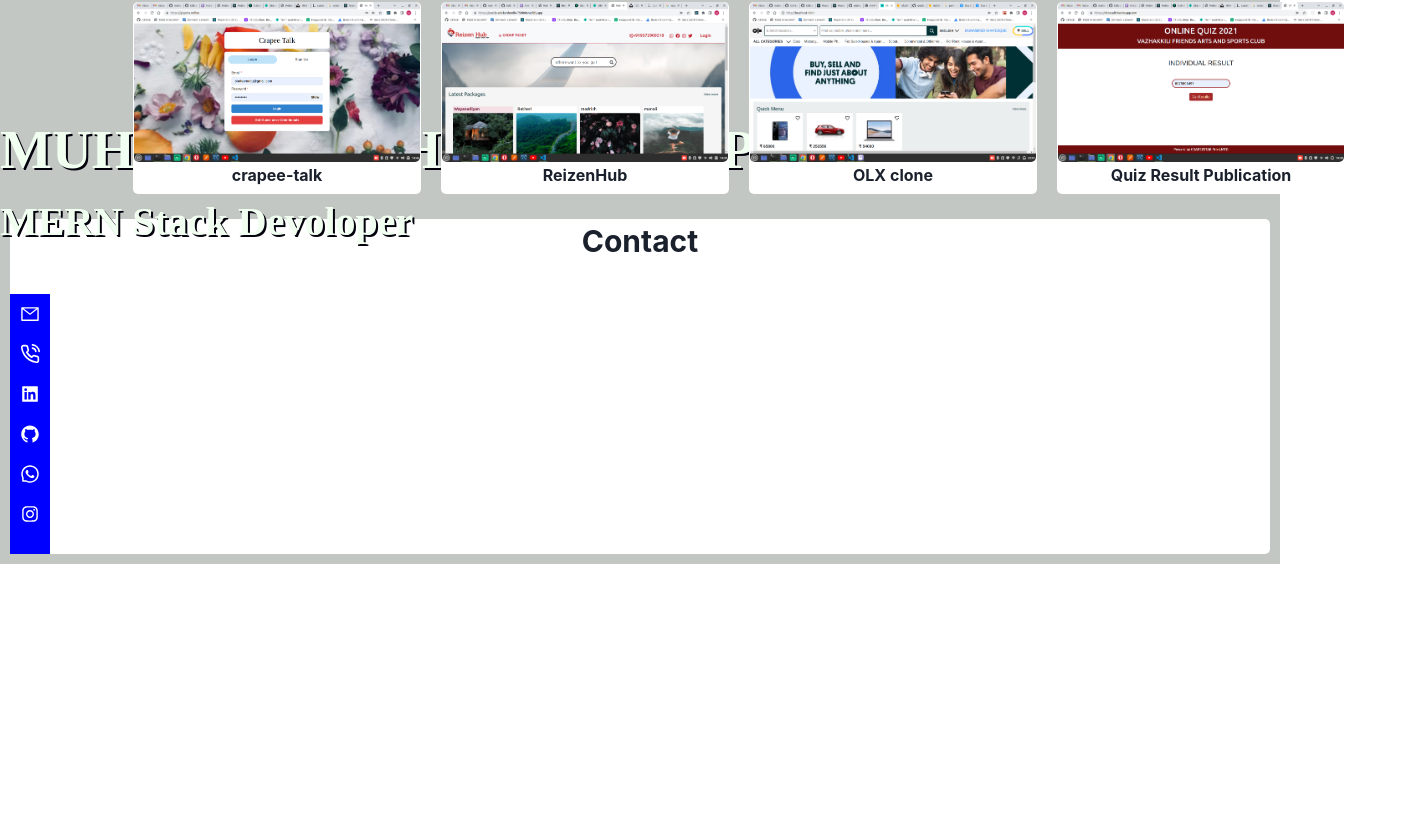
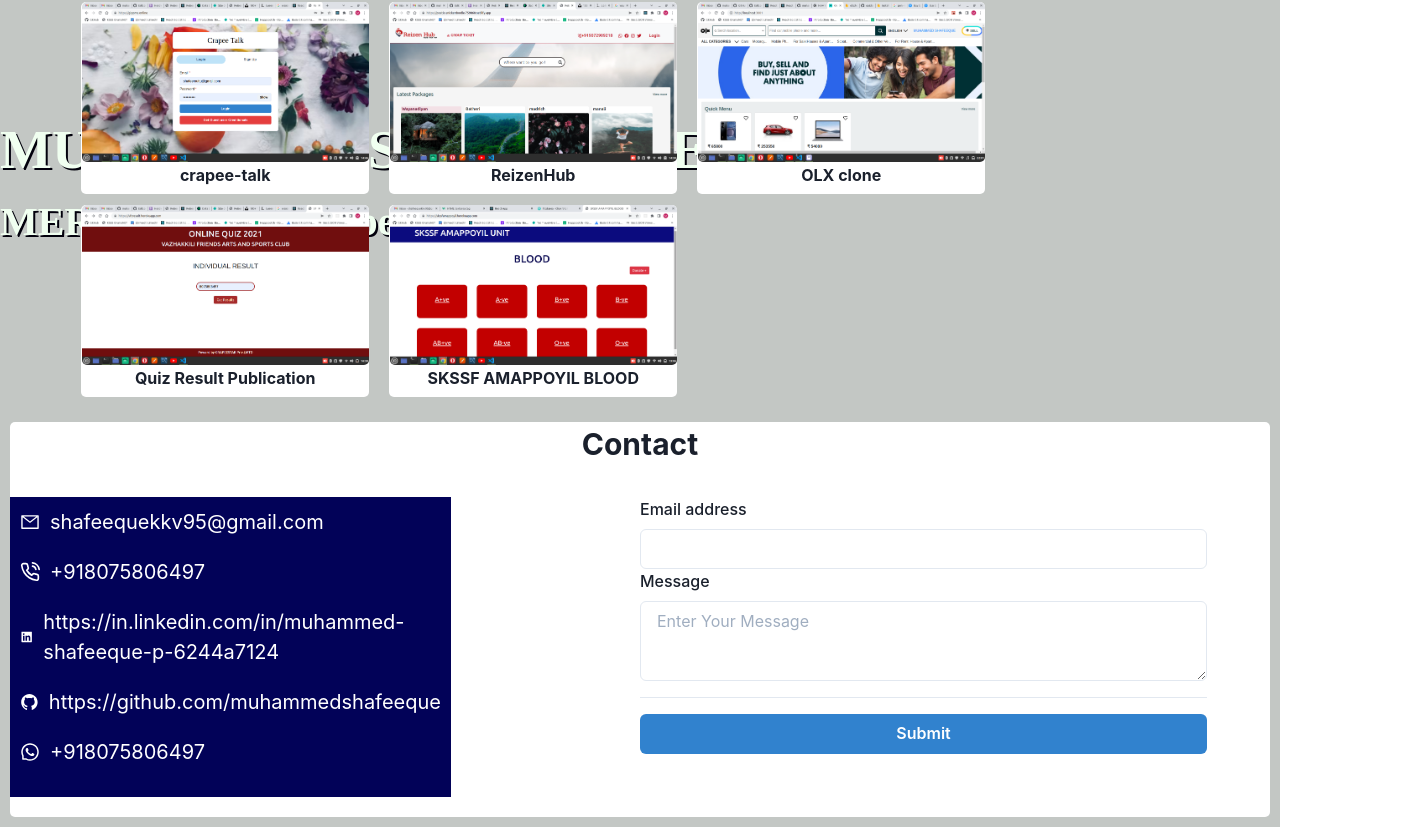
Before and after one commit to muhammedshafeeque/resume, a React (Create React App) app: page / in a window 1280 px wide. Shown: the part 1011-1838 px from the top of the page, 1403 px wide, since content can reach past the window. Before the commit the page ends 1600 px from the top, so only its background shows below. Built offline with nearby package versions, Linux system fonts and the light colour scheme.

Commit message:
compleated

```diff
--- a/src/Components/Contact/Contact.tsx
+++ b/src/Components/Contact/Contact.tsx
@@ -1,29 +1,44 @@
-import { Box, Text } from '@chakra-ui/react'
+import { Box, Button, FormControl, FormHelperText, FormLabel, Input, StackDivider, Text, Textarea, VStack } from '@chakra-ui/react'
 import React from 'react'
 import './contact.scss'
-import {AiOutlineMail,AiFillLinkedin,AiOutlineWhatsApp,AiOutlineInstagram,AiFillGithub} from 'react-icons/ai'
-import {FiPhoneCall} from 'react-icons/fi'
+import { AiOutlineMail, AiFillLinkedin, AiOutlineWhatsApp, AiOutlineInstagram, AiFillGithub } from 'react-icons/ai'
+import { FiPhoneCall } from 'react-icons/fi'
+import { isMobile } from 'react-device-detect'
 function Contact() {
   return (
     <Box className='Contact'>
 
-        <Box className='Contact-main'>
+      <Box className='Contact-main'>
         <Text className='Contact-main-heading'>Contact</Text>
         <Box className='Contact-body'>
-            <Box className='social-part'>
-                <Box className='social-row' ><AiOutlineMail/></Box>
-                <Box className='social-row' ><FiPhoneCall/></Box>
-                <Box className='social-row'><AiFillLinkedin/></Box>
-                <Box className='social-row'><AiFillGithub/></Box>
-                <Box className='social-row'><AiOutlineWhatsApp/></Box>
-                <Box className='social-row'><AiOutlineInstagram/></Box>
+          <Box className='social-part'>
+            <Box className='social-row' ><AiOutlineMail /> {!isMobile && <Text ml={'10px'}>shafeequekkv95@gmail.com</Text>}</Box>
+            <Box className='social-row' ><FiPhoneCall />{!isMobile && <Text ml={'10px'}> +918075806497 </Text>}</Box>
+            <Box className='social-row'><AiFillLinkedin />{!isMobile && <Text ml={'10px'}> https://in.linkedin.com/in/muhammed-shafeeque-p-6244a7124</Text>}</Box>
+            <Box className='social-row'><AiFillGithub /> {!isMobile && <Text ml={'10px'}> https://github.com/muhammedshafeeque </Text>} </Box>
+            <Box className='social-row'><AiOutlineWhatsApp />{!isMobile && <Text ml={'10px'}> +918075806497 </Text>}</Box>
+            {/* <Box className='social-row'><AiOutlineInstagram /></Box> */}
 
-            </Box>
-            <Box className='message-part'>
+          </Box>
+  <Box pl={'15%'} width={isMobile?'80%':'60%'} className='message-part'>
+            <VStack
+              divider={<StackDivider borderColor='gray.200' />}
+              spacing={4}
+              align='stretch'
+            >
+              <FormControl>
+                <FormLabel htmlFor='email' placeholder='Enter Email'>Email address</FormLabel>
+                <Input id='email'  type='email' />
 
-            </Box>
+                <FormLabel htmlFor='text'>Message</FormLabel>
+                <Textarea placeholder='Enter Your Message' />
+              </FormControl>
+              <Button colorScheme={'blue'} >Submit</Button>
+            </VStack>
+          </Box>
+
         </Box>
-        </Box>
+      </Box>
     </Box>
   )
 }
--- a/src/Components/Contact/contact.scss
+++ b/src/Components/Contact/contact.scss
@@ -15,25 +15,22 @@
             width: 100%;
             display: flex;
             margin-top: 30px;
+            padding-bottom: 20px;
             .social-part{
-
-                background-color: blue;
+                max-width: 35%;
+                background-color: rgb(2, 2, 88);
                 min-height: 60px;
-
                 padding: 10px;
                 color: white;
                 .social-row{
                     margin-bottom: 20px;
                     display: flex;
                     align-items: center;
-                    font-weight: bold;
+                   cursor: pointer;
                     font-size: 20px;
                 }
             }
-            .message-part{
 
-
-            }
         }
     }
 
--- a/src/Components/Portfolio/PortFolio.scss
+++ b/src/Components/Portfolio/PortFolio.scss
@@ -1,21 +1,23 @@
-@import '../../Asset/Styles/Colors.scss';
-.portfolio{
+@import "../../Asset/Styles/Colors.scss";
+.portfolio {
   width: 100%;
-    background-color:$back-ground;
+
+  background-color: $back-ground;
   padding: 5px;
+
   text-align: center;
-    .project-text{
+  .project-text {
     font-size: 30px;
-        font-weight:bold;
+    font-weight: bold;
   }
-    &-main{
+  &-main {
+    padding-left: 6%;
     margin-top: 30px;
     width: 100%;
     display: flex;
     flex-wrap: wrap;
-       margin-left: 10vw;
   }
-    .project{
+  .project {
     background-color: white;
     border-radius: 5px;
     height: 12rem;
@@ -23,17 +25,21 @@
     margin-bottom: 10px;
     margin-right: 20px;
     cursor: pointer;
-        .project-Image{
+    .project-Image {
       border-radius: 5px;
       margin: 1px;
       width: 17.9rem;
       height: 10rem;
     }
   }
-    .project:hover{
-        transform: scale(1.1,1.1);
-        transition: .3s transform;
+  .project:hover {
+    transform: scale(1.1, 1.1);
+    transition: 0.3s transform;
   }
-
-
+  .port-main {
+    width: 100%;
+    display: flex;
+    align-items: center;
+    justify-content: center;
   }
+}
--- a/src/Components/Portfolio/PortFolio.tsx
+++ b/src/Components/Portfolio/PortFolio.tsx
@@ -8,6 +8,7 @@ import ReizenHub from '../../Asset/Project/ReizenHub.png'
 import OLX from '../../Asset/Project/olx.png'
 import ProjectModal from '../Model/ProjectModal';
 import quiz from '../../Asset/Project/onlinequiz.png'
+import blood from '../../Asset/Project/blood.png'
 function PortFolio() {
   let projects = [
     {
@@ -109,11 +110,32 @@ function PortFolio() {
         "mongo db",
         "Express handlebars"
       ],
+    },
+    {
+      name: "SKSSF AMAPPOYIL BLOOD",
+      description: "This is devoloped for SKSSF AMAPPOYIL UNIT for blood donation  ",
+      LiveLink: "https://skssfamappoyil.herokuapp.com/ ",
+      githublink:'https://github.com/muhammedshafeeque/skssfamappoyil.git',
+      image:blood,
+      fetures: [
+
+        "Search blood with blood group",
+        "Donate Blood",
+
+
+      ],
+      technologi: [
+        'Node js ',
+        "mongo db",
+        "Express handlebars"
+      ],
     }
+
   ];
   return (
     <Box className='portfolio'>
       <Text className='project-text'>Projects</Text>
+
       <Box className='portfolio-main'>
         {projects.map((project) => {
 
```
Also changed, not shown: src/App.tsx (+7 -9 lines), src/Asset/Project/blood.png (added). Lines whose indentation alone changed are shown as unchanged.
